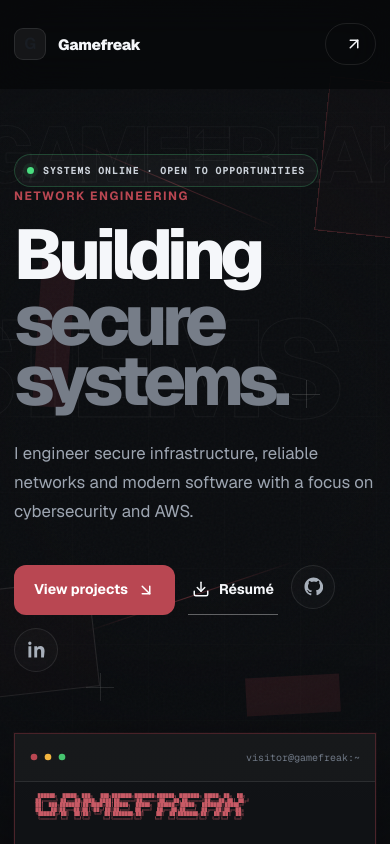
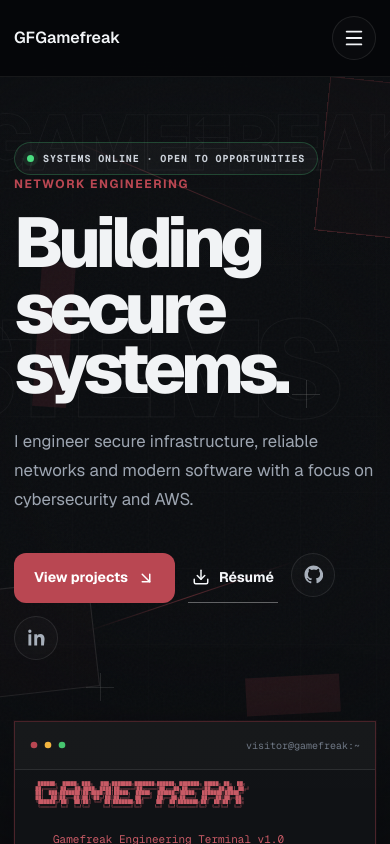
Before and after one commit to ano-nym-ous257/hoeks, a Next.js app: page / in a window 390 px wide. Shown: the top 844 px of the page. Built offline with nearby package versions, Linux system fonts and the light colour scheme.

Commit message:
fix: unify heading depth and mobile navigation overlay

```diff
--- a/src/app/globals.css
+++ b/src/app/globals.css
@@ -3492,3 +3492,291 @@ textarea:focus-visible {
     height: 44px;
   }
 }
+
+/* Mobile navigation */
+
+.mobile-menu-button {
+  width: 44px;
+  height: 44px;
+  display: none;
+  place-items: center;
+  border: 1px solid rgba(255, 255, 255, 0.09);
+  border-radius: 999px;
+  background: rgba(255, 255, 255, 0.018);
+  color: var(--foreground);
+  cursor: pointer;
+}
+
+.mobile-navigation {
+  position: fixed;
+  inset: 73px 0 0;
+  z-index: 49;
+  visibility: hidden;
+  opacity: 0;
+  background: rgba(7, 8, 11, 0.97);
+  backdrop-filter: blur(22px);
+  transform: translateY(-16px);
+  pointer-events: none;
+  transition:
+    opacity 320ms cubic-bezier(0.22, 1, 0.36, 1),
+    transform 320ms cubic-bezier(0.22, 1, 0.36, 1),
+    visibility 320ms;
+}
+
+.mobile-navigation-open {
+  visibility: visible;
+  opacity: 1;
+  transform: translateY(0);
+  pointer-events: auto;
+}
+
+.mobile-navigation-inner {
+  min-height: calc(100dvh - 73px);
+  padding-block: 44px;
+  display: flex;
+  flex-direction: column;
+}
+
+.mobile-navigation-label {
+  color: #737c88;
+  font-family: var(--font-geist-mono), monospace;
+  font-size: 9px;
+  letter-spacing: 0.14em;
+  text-transform: uppercase;
+}
+
+.mobile-navigation-links {
+  display: grid;
+  margin-top: 28px;
+  border-top: 1px solid rgba(255, 255, 255, 0.07);
+}
+
+.mobile-navigation-links a {
+  min-height: 72px;
+  display: flex;
+  align-items: center;
+  gap: 22px;
+  border-bottom: 1px solid rgba(255, 255, 255, 0.07);
+  font-size: clamp(1.6rem, 8vw, 2.4rem);
+  font-weight: 600;
+  letter-spacing: -0.04em;
+}
+
+.mobile-navigation-links a span {
+  color: #b94752;
+  font-family: var(--font-geist-mono), monospace;
+  font-size: 10px;
+  letter-spacing: 0.08em;
+}
+
+.mobile-navigation-actions {
+  margin-top: auto;
+  padding-top: 34px;
+  display: flex;
+  flex-wrap: wrap;
+  gap: 14px 24px;
+}
+
+.mobile-navigation-actions a {
+  color: #8d96a2;
+  font-size: 12px;
+  transition: color 180ms ease;
+}
+
+.mobile-navigation-actions a:hover {
+  color: var(--foreground);
+}
+
+@media (max-width: 850px) {
+  .nav-links,
+  .nav-contact {
+    display: none;
+  }
+
+  .mobile-menu-button {
+    display: grid;
+  }
+}
+
+@media (min-width: 851px) {
+  .mobile-navigation {
+    display: none;
+  }
+}
+
+/* Navigation readability and mobile overlay correction */
+
+.site-header {
+  background: rgba(6, 7, 9, 0.94);
+  border-bottom-color: rgba(255, 255, 255, 0.07);
+  -webkit-backdrop-filter: blur(22px);
+  backdrop-filter: blur(22px);
+}
+
+.nav-brand,
+.nav-brand strong,
+.nav-links a,
+.nav-contact,
+.mobile-menu-button {
+  color: #f2f4f7;
+  font-weight: 600;
+  opacity: 1;
+}
+
+.nav-links a {
+  color: rgba(242, 244, 247, 0.82);
+}
+
+.nav-links a:hover,
+.nav-links a:focus-visible {
+  color: #ffffff;
+}
+
+/* Keep the open menu visually separate from the page */
+
+.mobile-navigation {
+  background: rgba(5, 6, 8, 0.985);
+  -webkit-backdrop-filter: blur(30px) saturate(115%);
+  backdrop-filter: blur(30px) saturate(115%);
+  isolation: isolate;
+}
+
+.mobile-navigation::before {
+  content: "";
+  position: absolute;
+  inset: 0;
+  z-index: -1;
+  background:
+    linear-gradient(
+      180deg,
+      rgba(9, 10, 14, 0.995),
+      rgba(5, 6, 8, 0.99)
+    );
+  pointer-events: none;
+}
+
+.mobile-navigation-inner {
+  position: relative;
+  z-index: 1;
+}
+
+.mobile-navigation-label {
+  color: rgba(242, 244, 247, 0.62);
+  font-weight: 600;
+}
+
+.mobile-navigation-links a {
+  color: #f2f4f7;
+  font-weight: 650;
+  opacity: 1;
+}
+
+.mobile-navigation-links a span {
+  color: #c75a65;
+  font-weight: 700;
+  opacity: 1;
+}
+
+.mobile-navigation-actions a {
+  color: rgba(242, 244, 247, 0.76);
+  font-weight: 600;
+  opacity: 1;
+}
+
+.mobile-navigation-actions a:hover,
+.mobile-navigation-actions a:focus-visible {
+  color: #ffffff;
+}
+
+/* Final mobile navigation layering fix */
+
+.mobile-navigation {
+  position: fixed;
+  top: 72px;
+  right: 0;
+  bottom: 0;
+  left: 0;
+  z-index: 999;
+  height: calc(100dvh - 72px);
+  overflow-y: auto;
+  visibility: hidden;
+  opacity: 0;
+  pointer-events: none;
+  background: #07080b;
+  transform: translateY(-12px);
+  transition:
+    opacity 320ms cubic-bezier(0.22, 1, 0.36, 1),
+    transform 320ms cubic-bezier(0.22, 1, 0.36, 1),
+    visibility 320ms;
+}
+
+.mobile-navigation::before {
+  content: none;
+}
+
+.mobile-navigation-open {
+  visibility: visible;
+  opacity: 1;
+  pointer-events: auto;
+  transform: translateY(0);
+}
+
+.mobile-navigation-inner {
+  position: relative;
+  z-index: 1;
+  min-height: 100%;
+  background: #07080b;
+}
+
+/* Make every word in large headings use one shared color */
+
+.editorial-title,
+.editorial-title span,
+.design-section-title,
+.design-section-title span,
+.editorial-about-statement,
+.editorial-about-statement span,
+.contact-information h3,
+.contact-information h3 span {
+  color: #f1f3f5 !important;
+  opacity: 1 !important;
+}
+
+/* Uniform heading depth while scrolling */
+
+@keyframes heading-depth {
+  from {
+    color: rgba(241, 243, 245, 0.42);
+  }
+
+  to {
+    color: rgba(241, 243, 245, 1);
+  }
+}
+
+@supports (animation-timeline: view()) {
+  .editorial-title,
+  .design-section-title,
+  .editorial-about-statement,
+  .contact-information h3 {
+    animation-name: heading-depth;
+    animation-duration: 1ms;
+    animation-fill-mode: both;
+    animation-timing-function: linear;
+    animation-timeline: view();
+    animation-range: entry 5% cover 38%;
+  }
+
+  .editorial-title span,
+  .design-section-title span,
+  .editorial-about-statement span,
+  .contact-information h3 span {
+    color: inherit !important;
+  }
+}
+
+@media (min-width: 851px) {
+  .mobile-navigation {
+    display: none;
+  }
+}
--- a/src/components/layout/Navbar.tsx
+++ b/src/components/layout/Navbar.tsx
@@ -1,32 +1,125 @@
-import { ArrowUpRight } from "lucide-react";
-import { navigation } from "@/data/navigation";
+"use client";
+
+import { Menu, X } from "lucide-react";
+import { useEffect, useState } from "react";
+
+const navigation = [
+  { label: "About", href: "#about" },
+  { label: "Expertise", href: "#expertise" },
+  { label: "Projects", href: "#projects" },
+  { label: "Skills", href: "#skills" },
+  { label: "Experience", href: "#experience" },
+];
 
 export default function Navbar() {
+  const [menuOpen, setMenuOpen] = useState(false);
+
+  useEffect(() => {
+    document.body.style.overflow = menuOpen ? "hidden" : "";
+
+    return () => {
+      document.body.style.overflow = "";
+    };
+  }, [menuOpen]);
+
+  function closeMenu() {
+    setMenuOpen(false);
+  }
+
   return (
+    <>
       <header className="site-header">
-      <nav className="container nav editorial-nav">
-        <a className="brand editorial-brand" href="#top" aria-label="Gamefreak home">
-          <span className="brand-mark">G</span>
-
-          <span className="brand-copy">
+        <nav className="container nav" aria-label="Primary navigation">
+          <a className="nav-brand" href="#top" onClick={closeMenu}>
+            <span>GF</span>
             <strong>Gamefreak</strong>
-            <small>Secure systems & software</small>
-          </span>
           </a>
 
           <div className="nav-links">
             {navigation.map((item) => (
-            <a href={item.href} key={item.name}>
-              {item.name}
+              <a href={item.href} key={item.href}>
+                {item.label}
               </a>
             ))}
           </div>
 
-        <a className="nav-contact editorial-contact" href="#contact">
-          Contact
-          <ArrowUpRight size={16} />
+          <a className="nav-contact" href="#contact">
+            Let&apos;s talk
           </a>
+
+          <button
+            className="mobile-menu-button"
+            type="button"
+            aria-label={menuOpen ? "Close navigation" : "Open navigation"}
+            aria-expanded={menuOpen}
+            aria-controls="mobile-navigation"
+            onClick={() => setMenuOpen((current) => !current)}
+          >
+            {menuOpen ? <X size={22} /> : <Menu size={22} />}
+          </button>
         </nav>
       </header>
+
+      <div
+        className={`mobile-navigation ${
+          menuOpen ? "mobile-navigation-open" : ""
+        }`}
+        id="mobile-navigation"
+        aria-hidden={!menuOpen}
+      >
+        <div className="container mobile-navigation-inner">
+          <span className="mobile-navigation-label">
+            Navigation
+          </span>
+
+          <div className="mobile-navigation-links">
+            {navigation.map((item, index) => (
+              <a
+                href={item.href}
+                key={item.href}
+                onClick={closeMenu}
+              >
+                <span>0{index + 1}</span>
+                {item.label}
+              </a>
+            ))}
+
+            <a href="#contact" onClick={closeMenu}>
+              <span>06</span>
+              Contact
+            </a>
+          </div>
+
+          <div className="mobile-navigation-actions">
+            <a
+              href="/resume.pdf"
+              target="_blank"
+              rel="noreferrer"
+              onClick={closeMenu}
+            >
+              Open résumé
+            </a>
+
+            <a
+              href="https://github.com/ano-nym-ous257"
+              target="_blank"
+              rel="noreferrer"
+              onClick={closeMenu}
+            >
+              GitHub
+            </a>
+
+            <a
+              href="https://www.linkedin.com/in/alex-agyei-81332a2b3/"
+              target="_blank"
+              rel="noreferrer"
+              onClick={closeMenu}
+            >
+              LinkedIn
+            </a>
+          </div>
+        </div>
+      </div>
+    </>
   );
 }
```
Lines whose indentation alone changed are shown as unchanged.
